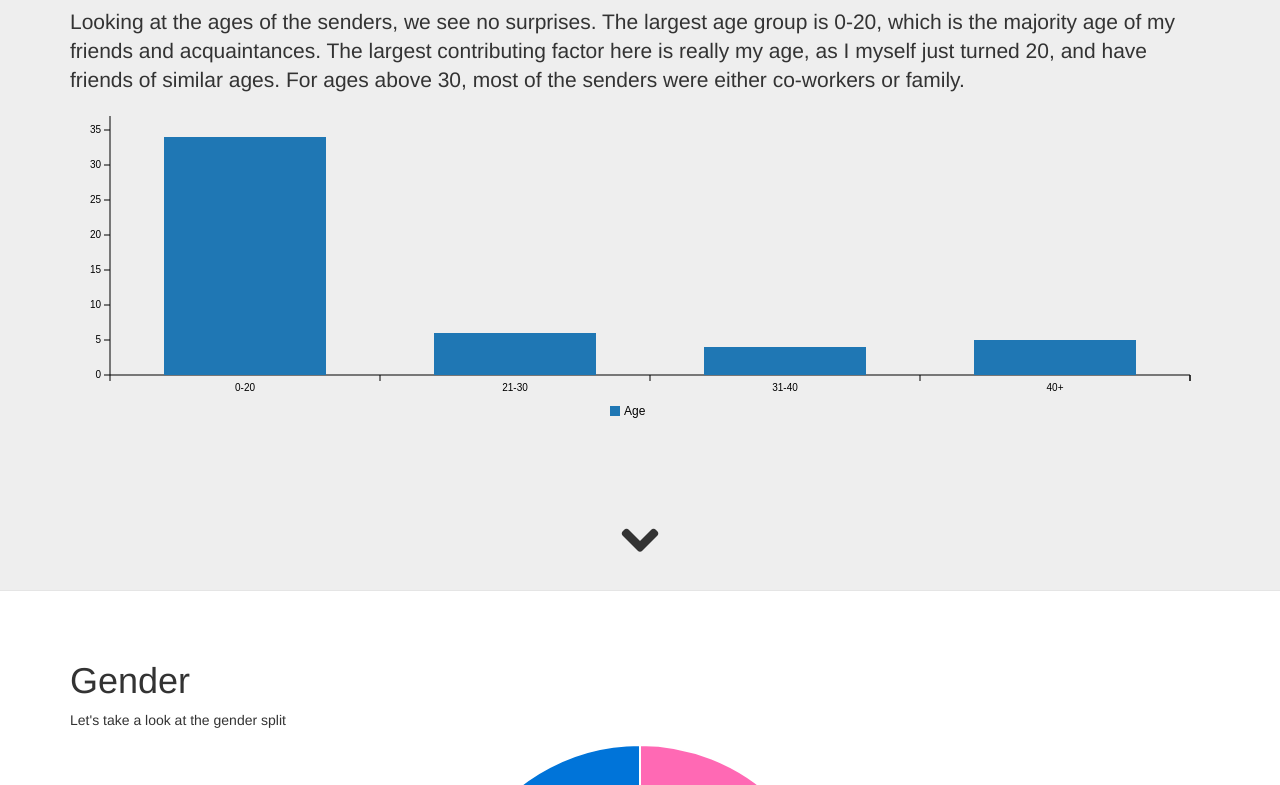
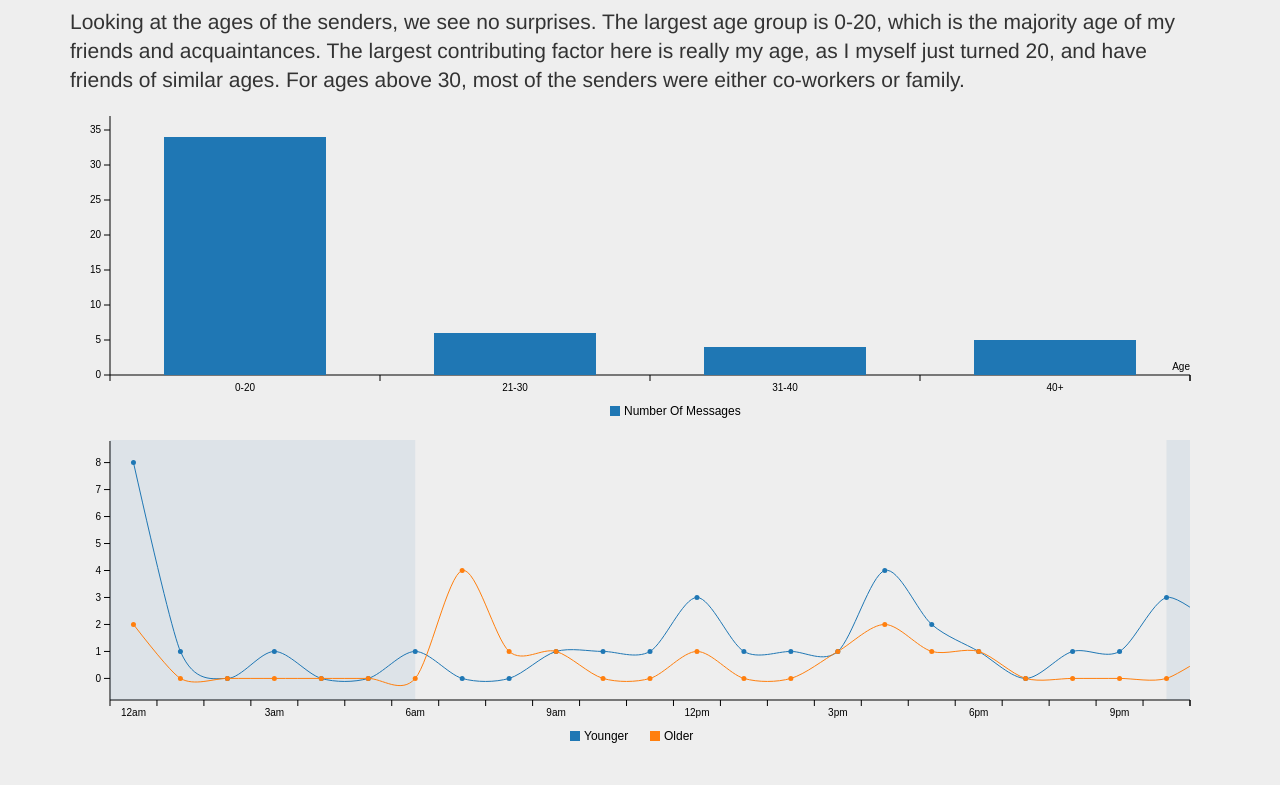
Before and after one commit to kesne/birthday-2014, a plain HTML site: page index.html in a window 1280 px wide. Shown: the part 1455-2240 px from the top of the page. Drawn offline with Linux system fonts and the light colour scheme.

Commit message:
Major updates.

```diff
--- a/app.js
+++ b/app.js
@@ -64,7 +64,7 @@ $(function(){
         },
         //Highlight what we call "night"
         regions: [
-            {start: 0, end: 6, class: 'Night'},
+            {start: -1, end: 6, class: 'Night'},
             {start: 22, end: 24, class: 'Night'}
         ],
         bindto: '#graph_timescale'
@@ -80,7 +80,6 @@ $(function(){
                 return [d];
             });
             td.splice(0, 0, ['Number Of Messages']);
-            console.log(td);
             timescale.load({rows: td});
         });
     }, 1000);
@@ -88,12 +87,13 @@ $(function(){
     ages = c3.generate({
         data: {
             columns: [
-                ['Age', 0, 0, 0, 0]
+                ['Number Of Messages', 0, 0, 0, 0]
             ],
             type: 'bar'
         },
         axis: {
             x: {
+                label: 'Age',
                 type: 'categorized',
                 categories: ['0-20', '21-30', '31-40', '40+']
             }
@@ -101,7 +101,7 @@ $(function(){
         bindto: '#graph_ages'
     });
     window.setTimeout(function(){
-        var agedata = ['Age', 0, 0, 0, 0];
+        var agedata = ['Number Of Messages', 0, 0, 0, 0];
         d3.csv('data/all.csv', function(d){
             d.age = +d.age;
             if(d.age <= 20){
@@ -115,6 +115,71 @@ $(function(){
             }
         }, function(err, rows){
             ages.load({columns: [agedata]});
+        });
+    }, 1000);
+
+    var agelines = c3.generate({
+        data: {
+            columns: [
+                ['Younger', 0, 0, 0, 0, 0, 0, 0, 0, 0, 0, 0, 0, 0, 0, 0, 0, 0, 0, 0, 0, 0, 0, 0],
+                ['Older', 0, 0, 0, 0, 0, 0, 0, 0, 0, 0, 0, 0, 0, 0, 0, 0, 0, 0, 0, 0, 0, 0, 0],
+            ],
+            type: 'spline'
+        },
+        axis: {
+            x: {
+                type: 'categorized',
+                categories: [
+                    '12am',
+                    '1am',
+                    '2am',
+                    '3am',
+                    '4am',
+                    '5am',
+                    '6am',
+                    '7am',
+                    '8am',
+                    '9am',
+                    '10am',
+                    '11am',
+                    '12pm',
+                    '1pm',
+                    '2pm',
+                    '3pm',
+                    '4pm',
+                    '5pm',
+                    '6pm',
+                    '7pm',
+                    '8pm',
+                    '9pm',
+                    '10pm',
+                    '11pm',
+                    '',
+                ]
+            }
+        },
+        //Highlight what we call "night"
+        regions: [
+            {start: -1, end: 6, class: 'Night'},
+            {start: 22, end: 24, class: 'Night'}
+        ],
+        bindto: '#graph_age_lines'
+    });
+
+    window.setTimeout(function(){
+        //Get the timedata. This is mostly just occurance-based data, so we have to set it up a little differently.
+        var youngdata = [0, 0, 0, 0, 0, 0, 0, 0, 0, 0, 0, 0, 0, 0, 0, 0, 0, 0, 0, 0, 0, 0, 0, 0];
+        var olddata = [0, 0, 0, 0, 0, 0, 0, 0, 0, 0, 0, 0, 0, 0, 0, 0, 0, 0, 0, 0, 0, 0, 0, 0];
+        d3.csv('data/all.csv', function(d){
+            if(+d.age <= 20){
+                youngdata[moment(d.datetime).hour()]++;
+            }else{
+                olddata[moment(d.datetime).hour()]++;
+            }
+        }, function(err, rows){
+            youngdata.splice(0, 0, ['Younger']);
+            olddata.splice(0, 0, ['Older']);
+            agelines.load({columns: [youngdata, olddata]});
         });
     }, 1000);
 
@@ -147,7 +212,7 @@ $(function(){
         .style("fill", function(d, i) { return fill(i); })
         .attr("text-anchor", "middle")
         .attr("transform", function(d) {
-          return "translate(" + [d.x, d.y] + ")rotate(" + d.rotate + ")";
+          return "translate(" + [d.x, d.y] + ")";
         })
         .text(function(d) { return d.text; });
     }
@@ -174,4 +239,68 @@ $(function(){
         var ctx = $("#graph_gender_pie").get(0).getContext("2d");
         var gender = new Chart(ctx).Pie(genderdata);
     });
+
+    var genderlines = c3.generate({
+        data: {
+            columns: [
+                ['Male', 0, 0, 0, 0, 0, 0, 0, 0, 0, 0, 0, 0, 0, 0, 0, 0, 0, 0, 0, 0, 0, 0, 0],
+                ['Female', 0, 0, 0, 0, 0, 0, 0, 0, 0, 0, 0, 0, 0, 0, 0, 0, 0, 0, 0, 0, 0, 0, 0],
+            ],
+            type: 'spline'
+        },
+        axis: {
+            x: {
+                type: 'categorized',
+                categories: [
+                    '12am',
+                    '1am',
+                    '2am',
+                    '3am',
+                    '4am',
+                    '5am',
+                    '6am',
+                    '7am',
+                    '8am',
+                    '9am',
+                    '10am',
+                    '11am',
+                    '12pm',
+                    '1pm',
+                    '2pm',
+                    '3pm',
+                    '4pm',
+                    '5pm',
+                    '6pm',
+                    '7pm',
+                    '8pm',
+                    '9pm',
+                    '10pm',
+                    '11pm',
+                    '',
+                ]
+            }
+        },
+        bindto: '#graph_gender_lines'
+    });
+
+    window.setTimeout(function(){
+        //Get the timedata. This is mostly just occurance-based data, so we have to set it up a little differently.
+        var maledata = [0, 0, 0, 0, 0, 0, 0, 0, 0, 0, 0, 0, 0, 0, 0, 0, 0, 0, 0, 0, 0, 0, 0, 0];
+        var femaledata = [0, 0, 0, 0, 0, 0, 0, 0, 0, 0, 0, 0, 0, 0, 0, 0, 0, 0, 0, 0, 0, 0, 0, 0];
+        d3.csv('data/all.csv', function(d){
+            if(d.gender === 'male'){
+                maledata[moment(d.datetime).hour()]++;
+            }else{
+                femaledata[moment(d.datetime).hour()]++;
+            }
+        }, function(err, rows){
+            maledata.splice(0, 0, ['Male']);
+            femaledata.splice(0, 0, ['Female']);
+            genderlines.load({columns: [maledata, femaledata]});
+        });
+    }, 1000);
+
+
+
+
 });
--- a/index.html
+++ b/index.html
@@ -83,6 +83,7 @@
             <h1>Ages</h1>
             <p class="lead">Looking at the ages of the senders, we see no surprises. The largest age group is 0-20, which is the majority age of my friends and acquaintances. The largest contributing factor here is really my age, as I myself just turned 20, and have friends of similar ages. For ages above 30, most of the senders were either co-workers or family.</p>
             <div id="graph_ages"></div>
+            <div id="graph_age_lines"></div>
         </div>
 
         <!-- next section button -->
@@ -101,7 +102,7 @@
                 <span><span class="color" style="background-color: #ff69b4"></span>Female</span>
             </div>
             <p>As you might expect, the split is fairly even. Let's split up time graph by gender and see what that looks like.</p>
-            INSERT GENDER TIMESCALE HERE.
+            <div id="graph_gender_lines"></div>
             <p>Again, a pretty even split.</p>
         </div>
 
@@ -129,7 +130,6 @@
         <div class="container">
             <h2>Late Messages</h2>
 
-            <span class="text-muted"><sup>*</sup> Messages sent in private communications have been removed for privacy.</span>
         </div>
     </section>
 
```
